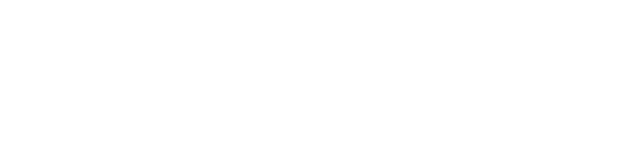
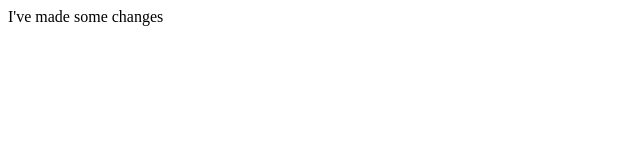
Before and after one commit to SaintMak/testProject, a plain HTML site: page index.html in a window 1280 px wide. Shown: the whole page, without its empty margins (0-640 px from the left). Drawn offline with Linux system fonts and the light colour scheme.

Commit message:
added new feature

```diff
--- a/index.html
+++ b/index.html
@@ -8,7 +8,7 @@
 
 <body>
 
-
+	I've made some changes
 
 </body>
 </html>
```
